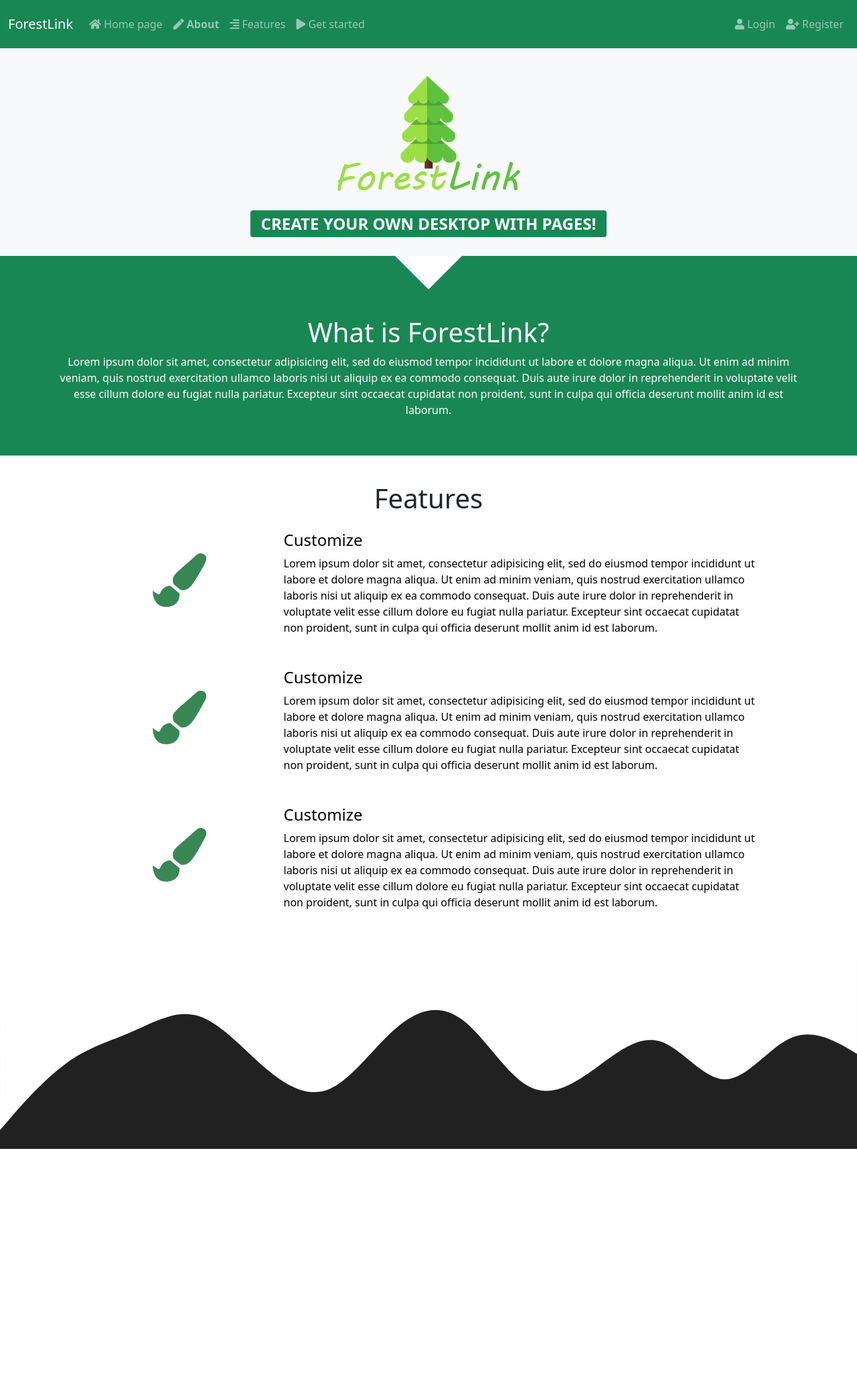
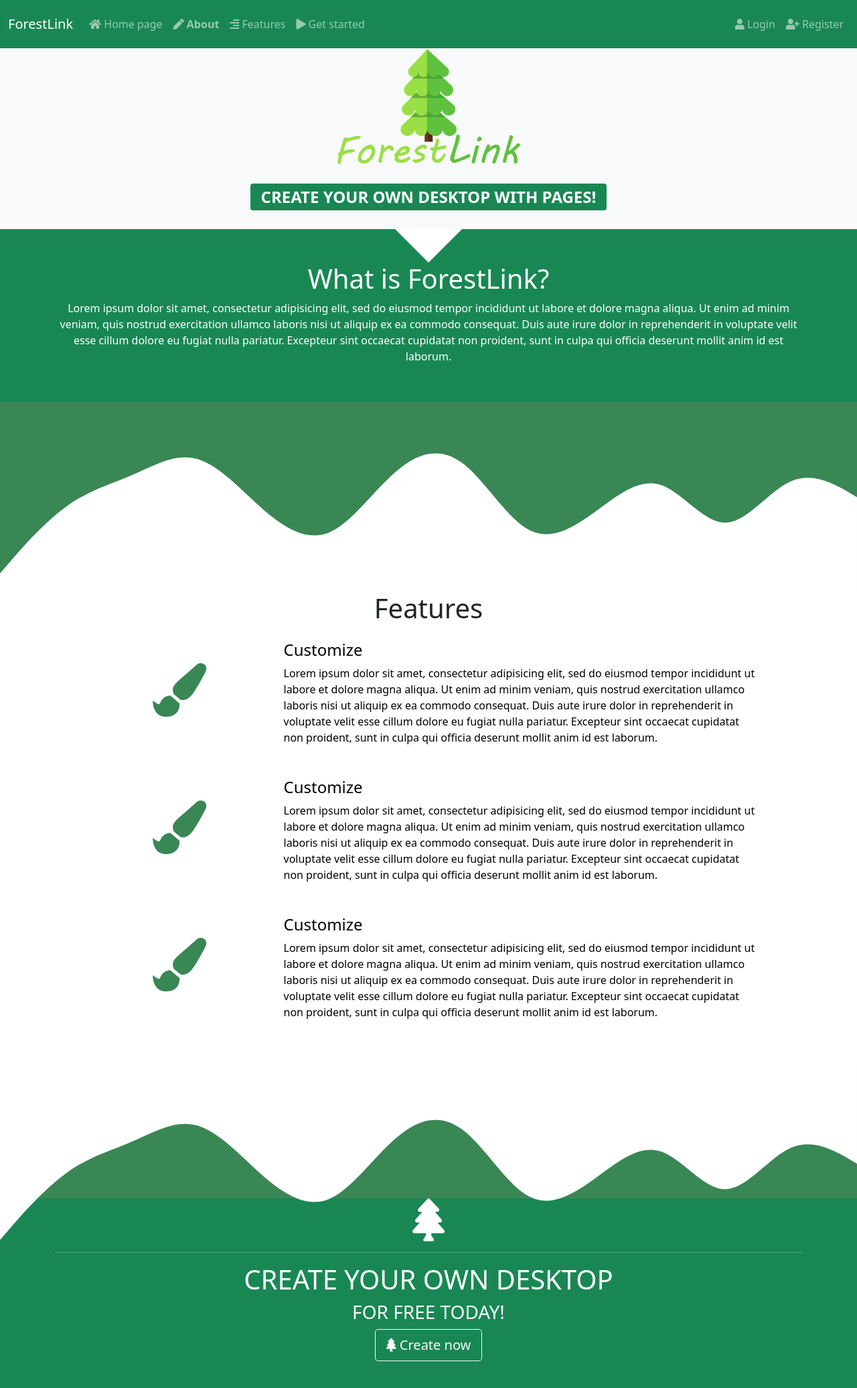
Before and after one commit to wilczu/forestlink, a Django app: page / in a window 1280 px wide. Shown: the whole page at 67% size. Before the commit the page ends 1715 px from the top, so only its background shows below. Run offline with Django 3.2, Linux system fonts and the light colour scheme; some libraries are stand-ins or nearby versions.

Commit message:
Add get started section to the index page.

```diff
--- a/forest/static/forest/styles.css
+++ b/forest/static/forest/styles.css
@@ -1,5 +1,5 @@
 body {
-    background-color: #212121;
+    background-color: #398754;
 }
 
 .dropup .dropdown-menu {
@@ -38,13 +38,16 @@
 }
 
 .jumbotron {
-    padding-top: 40px;
     padding-bottom: 40px;
 }
 
 .features-icon {
     color: #398754;
     margin-top: 50px;
+}
+
+svg {
+    margin-bottom: -7%;
 }
 
 @keyframes page-content {
--- a/forest/templates/forest/index.html
+++ b/forest/templates/forest/index.html
@@ -81,6 +81,10 @@
             </div>
         </section>
 
+        <svg xmlns="http://www.w3.org/2000/svg" viewBox="0 0 1440 420">
+          <path fill="#fff" fill-opacity="1" d="M0,288L18.5,266.7C36.9,245,74,203,111,176C147.7,149,185,139,222,122.7C258.5,107,295,85,332,96C369.2,107,406,149,443,181.3C480,213,517,235,554,218.7C590.8,203,628,149,665,117.3C701.5,85,738,75,775,101.3C812.3,128,849,192,886,213.3C923.1,235,960,213,997,186.7C1033.8,160,1071,128,1108,138.7C1144.6,149,1182,203,1218,202.7C1255.4,203,1292,149,1329,133.3C1366.2,117,1403,139,1422,149.3L1440,160L1440,320L1421.5,320C1403.1,320,1366,320,1329,320C1292.3,320,1255,320,1218,320C1181.5,320,1145,320,1108,320C1070.8,320,1034,320,997,320C960,320,923,320,886,320C849.2,320,812,320,775,320C738.5,320,702,320,665,320C627.7,320,591,320,554,320C516.9,320,480,320,443,320C406.2,320,369,320,332,320C295.4,320,258,320,222,320C184.6,320,148,320,111,320C73.8,320,37,320,18,320L0,320Z"></path>
+        </svg>
+
         <section id="features" class="bg-white">
           <div class="jumbotron container text-center">
             <header>
@@ -141,6 +145,19 @@
           <path fill="#fff" fill-opacity="1" d="M0,288L18.5,266.7C36.9,245,74,203,111,176C147.7,149,185,139,222,122.7C258.5,107,295,85,332,96C369.2,107,406,149,443,181.3C480,213,517,235,554,218.7C590.8,203,628,149,665,117.3C701.5,85,738,75,775,101.3C812.3,128,849,192,886,213.3C923.1,235,960,213,997,186.7C1033.8,160,1071,128,1108,138.7C1144.6,149,1182,203,1218,202.7C1255.4,203,1292,149,1329,133.3C1366.2,117,1403,139,1422,149.3L1440,160L1440,0L1421.5,0C1403.1,0,1366,0,1329,0C1292.3,0,1255,0,1218,0C1181.5,0,1145,0,1108,0C1070.8,0,1034,0,997,0C960,0,923,0,886,0C849.2,0,812,0,775,0C738.5,0,702,0,665,0C627.7,0,591,0,554,0C516.9,0,480,0,443,0C406.2,0,369,0,332,0C295.4,0,258,0,222,0C184.6,0,148,0,111,0C73.8,0,37,0,18,0L0,0Z"></path>
         </svg>
 
+        <section id="start" class="bg-success">
+          <div class="jumbotron container text-center text-white">
+            <article class="text-uppercase">
+              {% fa5_icon 'tree' 'fas fa-4x' %}
+              <hr>
+              <h1>Create your own desktop</h1>
+              <h3>for free today!</h3>
+              <button type="button" class="btn btn-outline-light btn-lg">{% fa5_icon 'tree' 'fas fa-1x' %} Create now</button>
+
+            </article>
+          </div>
+        </section>
+
     </main>
 
 {% endblock %}
```
